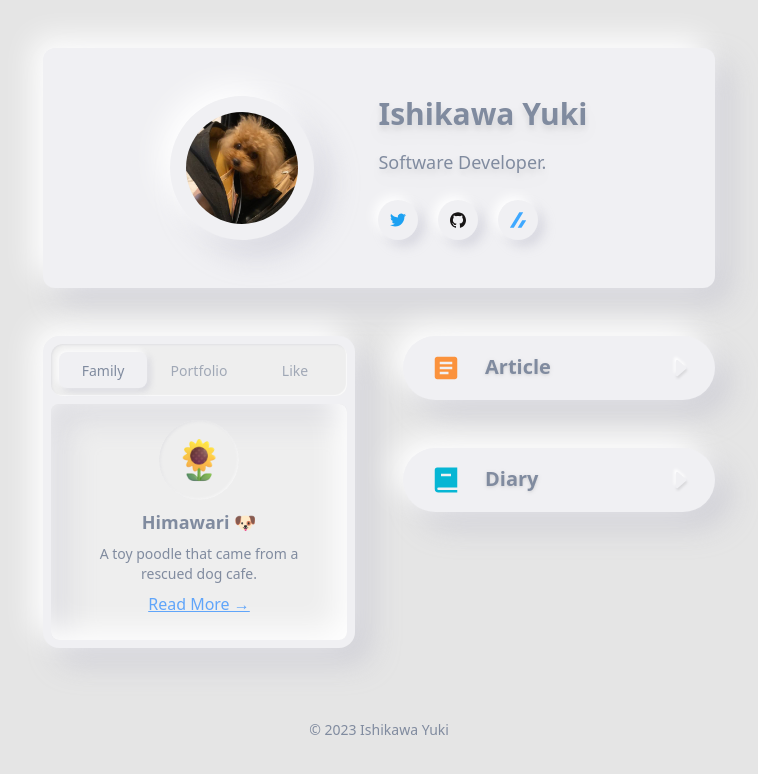
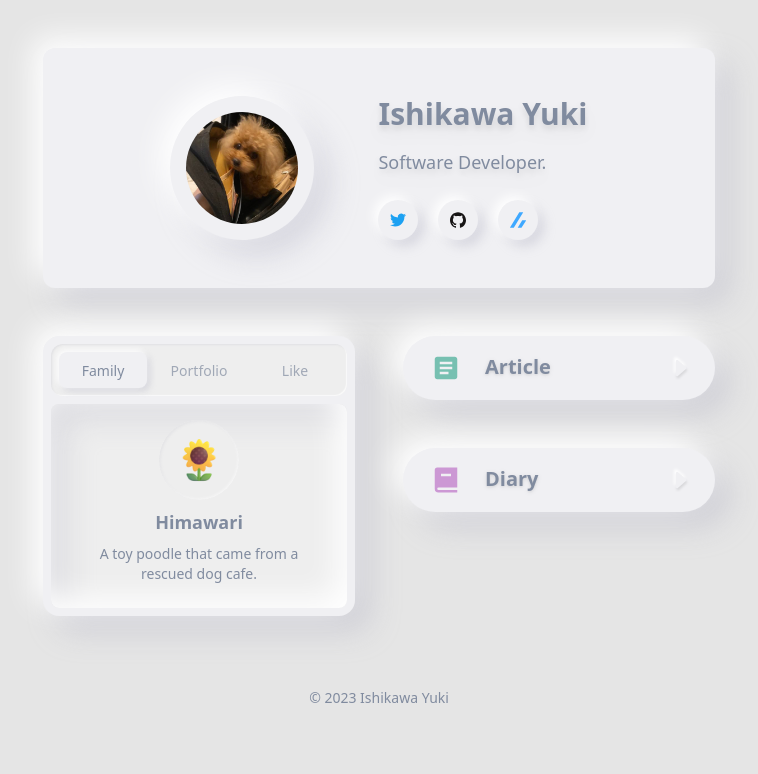
Before and after one commit to mayone-du/ishikawayuki-v1, a Next.js app: page / in a window 1280 px wide. Shown: the top 774 px of the page, without its empty margins (261-1019 px from the left). Built offline with nearby package versions, Linux system fonts and the light colour scheme.

Commit message:
💄 colors

```diff
--- a/src/app/page.tsx
+++ b/src/app/page.tsx
@@ -7,6 +7,11 @@ import { ProfileLink } from "src/components/ProfileLink";
 import { TabBox } from "src/components/TabBox";
 import { pagesPath } from "src/lib/$path";
 import { PROFILE_LINKS } from "src/util/links";
+
+const MENU_ITEMS = [
+  { href: pagesPath.article.$url(), label: "Article", Icon: ArticleIcon },
+  { href: pagesPath.diary.$url(), label: "Diary", Icon: DiaryIcon },
+] as const;
 
 const Index: NextPage = () => {
   return (
@@ -46,14 +51,19 @@ const Index: NextPage = () => {
           </div>
 
           <nav className="basis-1/2 flex flex-col sm:gap-12 gap-6">
+            {MENU_ITEMS.map(({ Icon, href, label }) => {
+              return (
                 <Link
-              href={pagesPath.article.$url()}
+                  key={href.pathname}
+                  href={href}
                   className="h-16 w-full neumorphism-container-preset neumorphism-container-lg bg-neumorphism-bg justify-between rounded-full before:rounded-full"
                 >
                   <div className="neumorphism-inner flex-row justify-between w-full px-6">
                     <div className="flex gap-6">
-                  <ArticleIcon className="text-3xl" />
-                  <span className="font-bold text-xl drop-shadow">Article</span>
+                      <Icon className="text-3xl" />
+                      <span className="font-bold text-xl drop-shadow">
+                        {label}
+                      </span>
                     </div>
                     <BsFillCaretRightFill
                       className="text-3xl text-neumorphism-bg scale-75"
@@ -64,24 +74,8 @@ const Index: NextPage = () => {
                     />
                   </div>
                 </Link>
-            <Link
-              href={pagesPath.diary.$url()}
-              className="h-16 w-full neumorphism-container-preset neumorphism-container-lg bg-neumorphism-bg justify-between rounded-full before:rounded-full"
-            >
-              <div className="neumorphism-inner flex-row justify-between w-full px-6">
-                <div className="flex gap-6">
-                  <DiaryIcon className="text-3xl" />
-                  <span className="font-bold text-xl drop-shadow">Diary</span>
-                </div>
-                <BsFillCaretRightFill
-                  className="text-3xl text-neumorphism-bg scale-75"
-                  style={{
-                    filter:
-                      "drop-shadow(1px 3px 1.5px rgba(0,0,0,0.1)) drop-shadow(-1.8px -3.5px 1.8px rgba(255,255,255,1))",
-                  }}
-                />
-              </div>
-            </Link>
+              );
+            })}
           </nav>
         </div>
       </div>
--- a/src/components/Icon/ArticleIcon.tsx
+++ b/src/components/Icon/ArticleIcon.tsx
@@ -4,5 +4,5 @@ import { MdArticle } from "react-icons/md";
 type Props = ComponentProps<typeof MdArticle>;
 
 export const ArticleIcon: FC<Props> = ({ className = "", ...rest }) => {
-  return <MdArticle className={`text-orange-400 ${className}`} {...rest} />;
+  return <MdArticle className={`text-[#77c0b1] ${className}`} {...rest} />;
 };
--- a/src/components/Icon/DiaryIcon.tsx
+++ b/src/components/Icon/DiaryIcon.tsx
@@ -4,5 +4,5 @@ import { RiBook2Fill } from "react-icons/ri";
 type Props = ComponentProps<typeof RiBook2Fill>;
 
 export const DiaryIcon: FC<Props> = ({ className = "", ...rest }) => {
-  return <RiBook2Fill className={`text-cyan-500 ${className}`} {...rest} />;
+  return <RiBook2Fill className={`text-[#cc98d4] ${className}`} {...rest} />;
 };
--- a/src/components/Icon/ProfileIcon.tsx
+++ b/src/components/Icon/ProfileIcon.tsx
@@ -5,6 +5,6 @@ type Props = ComponentProps<typeof RiAccountCircleFill>;
 
 export const ProfileIcon: FC<Props> = ({ className = "", ...rest }) => {
   return (
-    <RiAccountCircleFill className={`text-sky-400 ${className}`} {...rest} />
+    <RiAccountCircleFill className={`text-[#7193c9] ${className}`} {...rest} />
   );
 };
--- a/src/components/TabBox.tsx
+++ b/src/components/TabBox.tsx
@@ -1,11 +1,10 @@
 "use client";
-import Link from "next/link";
 import type { FC } from "react";
 import { useLayoutEffect, useRef } from "react";
 import { useState } from "react";
 import { IoMdArrowRoundUp } from "react-icons/io";
 import { SiSpotify } from "react-icons/si";
-import { pagesPath, staticPath } from "src/lib/$path";
+import { staticPath } from "src/lib/$path";
 
 const TAB_VALUES = ["Family", "Portfolio", "Like"] as const;
 
@@ -113,17 +112,9 @@ const FamilyConents: FC = () => {
           alt=""
         />
         <div className="p-2 text-center flex flex-col gap-2">
-          <h2 className="text-lg font-bold">Himawari 🐶</h2>
+          <h2 className="text-lg font-bold">Himawari</h2>
           <p className="text-sm">
             A toy poodle that came from a rescued dog cafe.
-          </p>
-          <p>
-            <Link
-              href={pagesPath.$url()}
-              className="underline hover:no-underline transition-all opacity-100 hover:opacity-90 text-blue-400"
-            >
-              Read More →
-            </Link>
           </p>
         </div>
       </div>
```
Lines whose indentation alone changed are shown as unchanged.
